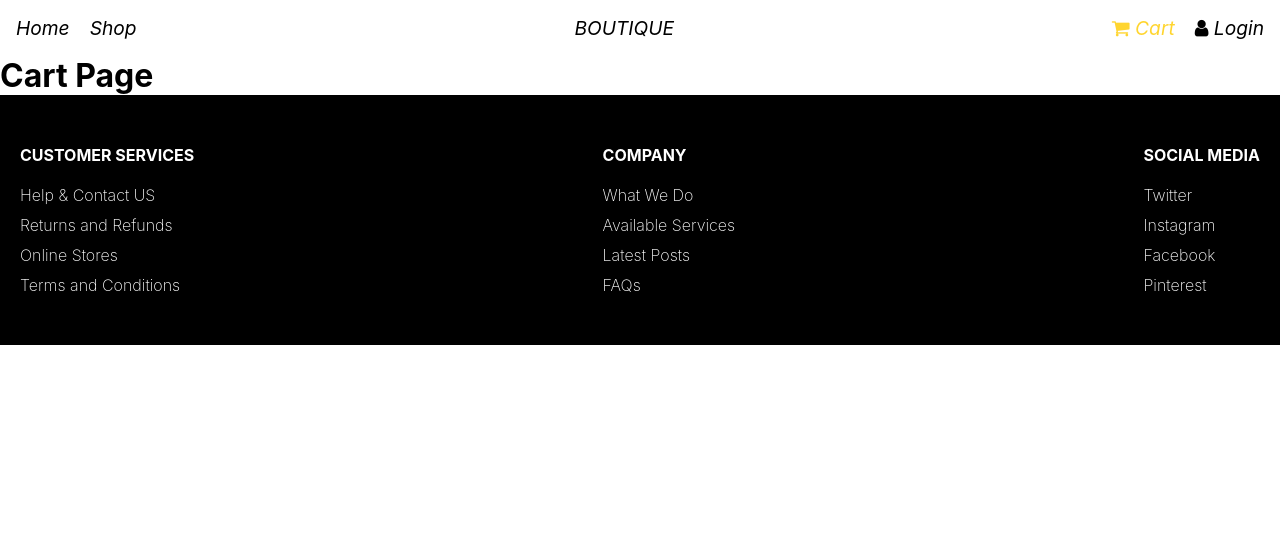
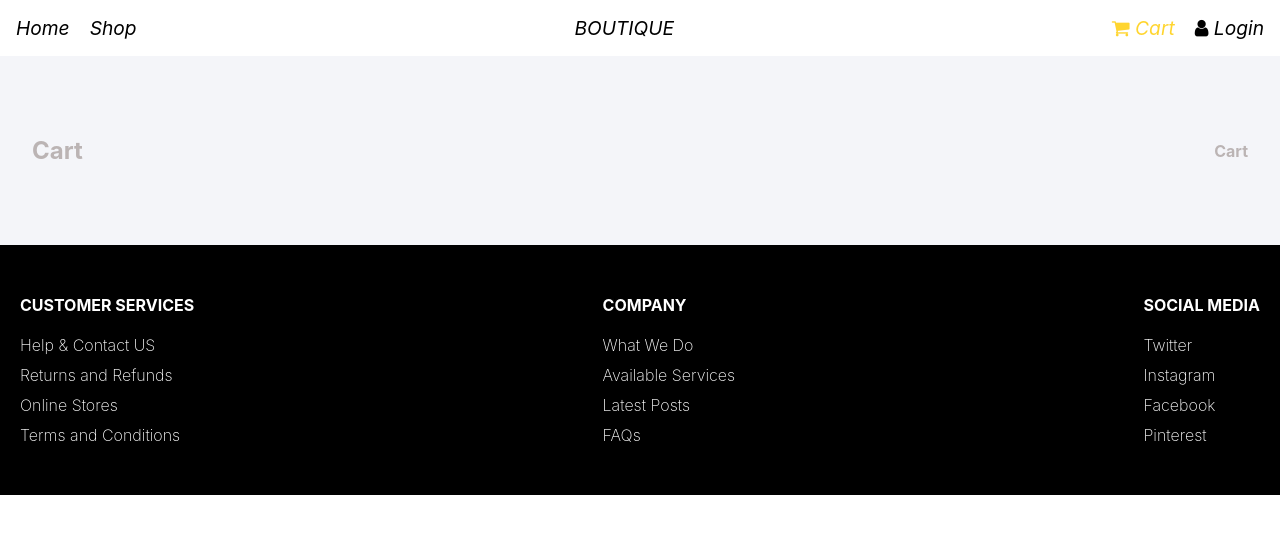
Before and after one commit to hieuphan07/React-Apple-store, a React (Create React App) app: page /cart in a window 1280 px wide. Shown: the top 534 px of the page. Built offline with nearby package versions, Linux system fonts and the light colour scheme.

Commit message:
Add Cart component

```diff
--- a/src/pages/Cart.js
+++ b/src/pages/Cart.js
@@ -1,6 +1,8 @@
+import BannerNavigation from '../components/BannerNavigation';
+
 const CartPage = () => {
   return <div>
-    <h1>Cart Page</h1>
+    <BannerNavigation title='Cart' navigation='Cart' />
   </div>
 }
 
```
Also changed, not shown: src/components/Cart/ShoppingCart.js (added, +11 -0 lines), src/components/Cart/ShoppingCart.module.css (added).
